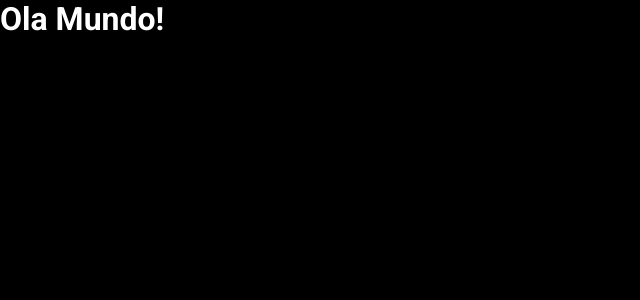
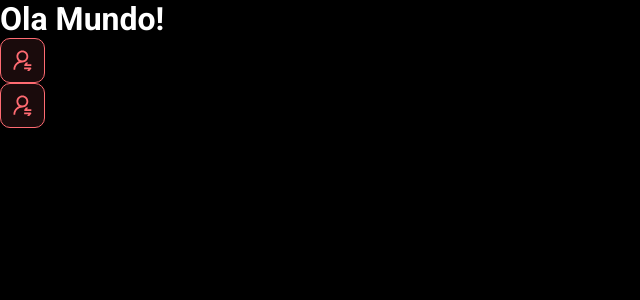
Before and after one commit to cassiocoltri/dsmeta, a React (Vite) app in the folder frontend/: page / in a window 1280 px wide. Shown: the top 300 px of the page, without its empty margins (0-640 px from the left). Built offline with nearby package versions, Linux system fonts and the light colour scheme.

Commit message:
First component

```diff
--- a/frontend/src/App.tsx
+++ b/frontend/src/App.tsx
@@ -1,6 +1,12 @@
+import NotificationButton from "./components/NotificationButton"
+
 function App() {
-  return(
-    <h1>Ola Mundo!</h1>
+  return (
+    <> {/* Como ele executa apenas UMA TAG, se coloca o "<>" e os demais codigos dentro dele */}
+      <h1>Ola Mundo!</h1>
+      <NotificationButton />
+      <NotificationButton />
+    </> /* Fechando o "</>" do código. */
   )
 }
 
--- /dev/null
+++ b/frontend/src/components/NotificationButton/index.tsx
@@ -0,0 +1,13 @@
+import icon from '../../assets/img/notification-icon.svg'
+
+import './styles.css'
+
+function NotificationButton() {
+    return (
+        <div className="dsmeta-red-btn">
+            <img src={icon} alt="Notificar" />
+        </div>
+    )
+}
+
+export default NotificationButton
--- /dev/null
+++ b/frontend/src/components/NotificationButton/styles.css
@@ -0,0 +1,15 @@
+.dsmeta-red-btn {
+    height: 45px;
+    width: 45px;
+    background: rgba(255, 107, 114, 0.1);
+    border: 1px solid #ff6b72;
+    border-radius: 10px;
+    display: flex;
+    align-items: center;
+    justify-content: center;
+    cursor: pointer;
+}
+
+.dsmeta-red-btn img {
+    width: 19px;
+}
--- a/frontend/src/index.css
+++ b/frontend/src/index.css
@@ -19,3 +19,19 @@
   color: unset;
   text-decoration: none;
 }
+
+.dsmeta-red-btn {
+  height: 45px;
+  width: 45px;
+  background: rgba(255, 107, 114, 0.1);
+  border: 1px solid #ff6b72;
+  border-radius: 10px;
+  display: flex;
+  align-items: center;
+  justify-content: center;
+  cursor: pointer;
+}
+
+.dsmeta-red-btn img {
+  width: 19px;
+}
```
Also changed, not shown: frontend/src/assets/img/notification-icon.svg (added).
